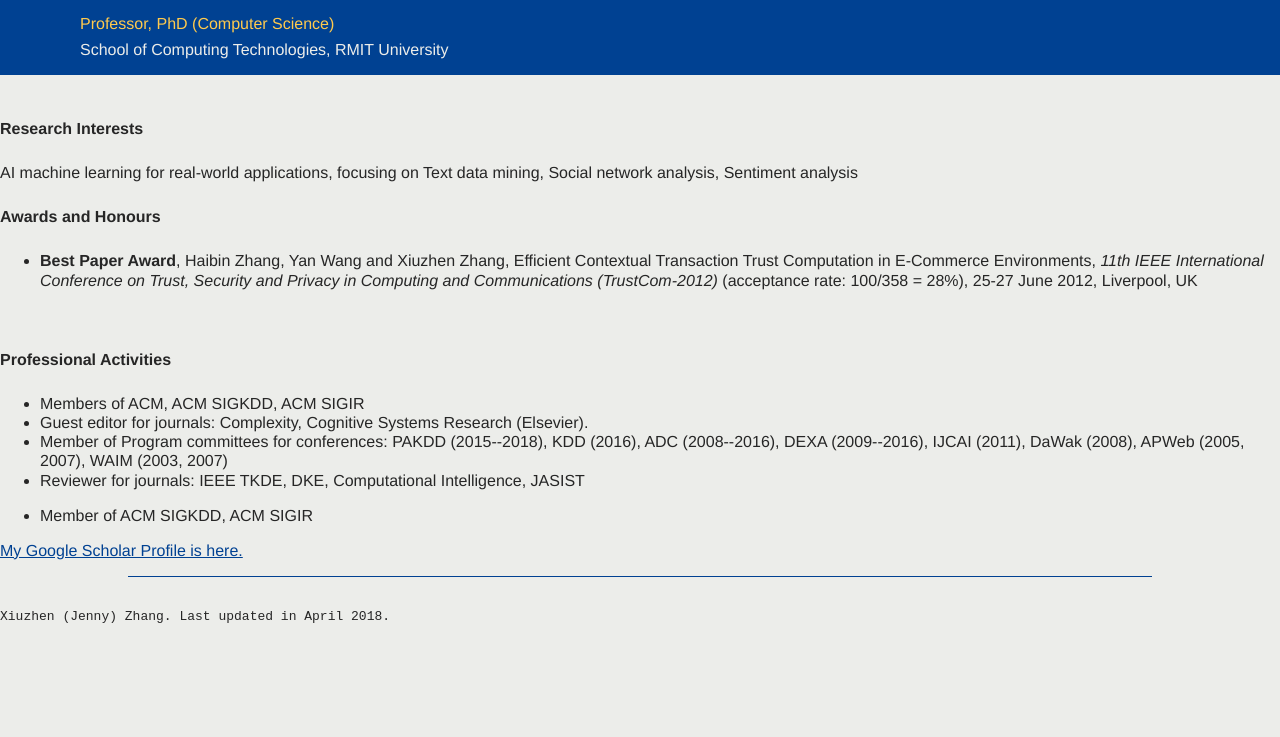
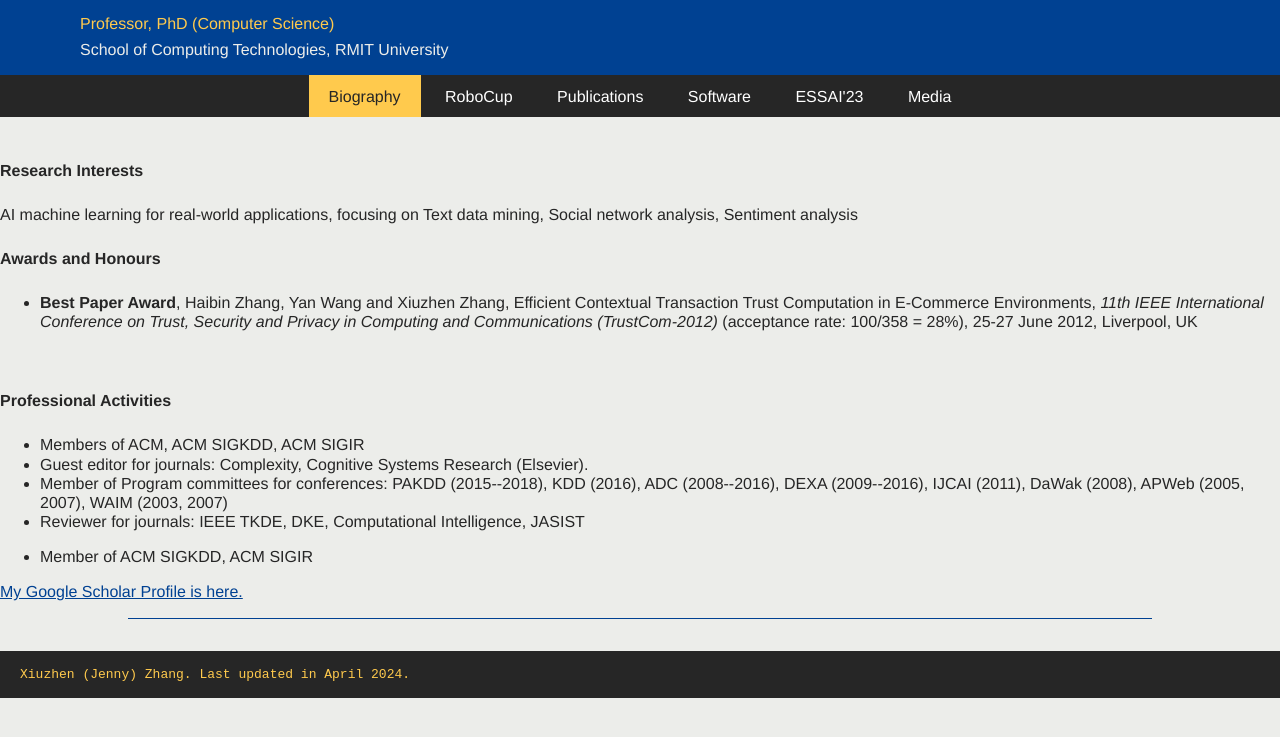
Before and after one commit to xiuzhenzhang/xiuzhenzhang.github.io, a plain HTML site: page index.html in a window 1280 px wide. Shown: the part 59-796 px from the top of the page. Drawn offline with Linux system fonts and the light colour scheme.

Commit message:
Update index.html

```diff
--- a/index.html
+++ b/index.html
@@ -1,7 +1,7 @@
 <html>
  <head>
  <title> Personal homepage: Xiuzhen Jenny Zhang, RMIT University </title>
- <link rel="stylesheet" type="text/css" href="style.css" />
+ <link rel="stylesheet" type="text/css" href="./style.css" />
 </head>
 
 <body>
@@ -13,6 +13,19 @@
         </div>
 </header>
 
+    <nav>
+        <ul>
+            <li><a class="selected" href="index.html">Biography</a></li>
+            <li><a class="" href="robocup.html">RoboCup</a></li>
+            <li><a class="" href="publications.html">Publications</a></li>
+            <li><a class="" href="software.html">Software</a></li>
+            <li><a class="" href="essai.html">ESSAI'23</a></li>
+            <li><a class="" href="media.html">Media</a></li>
+            <!--li><a class="" href="quicklinks.html">Quick Links</a></li-->
+        </ul>
+    </nav>
+
+ <div id="page">
 <p class="p3"><br></p>
 <p class="p4"><b>Research Interests</b></p>
 <p class="p2">AI machine learning for real-world applications, focusing on Text data mining, Social network analysis, Sentiment analysis</p>
@@ -51,9 +64,10 @@
 </div>
 <hr style="width:80%; text-align:centre;"/>
 
+<footer>
   <div id="footer" class="center" style="width:70%;clear:both;text-align:centre;">
-     <code> Xiuzhen (Jenny) Zhang. Last updated in April 2018. </code>
+     <code> Xiuzhen (Jenny) Zhang. Last updated in April 2024. </code>
   </div>
-
+</footer>
  </body>
 </html>
```
